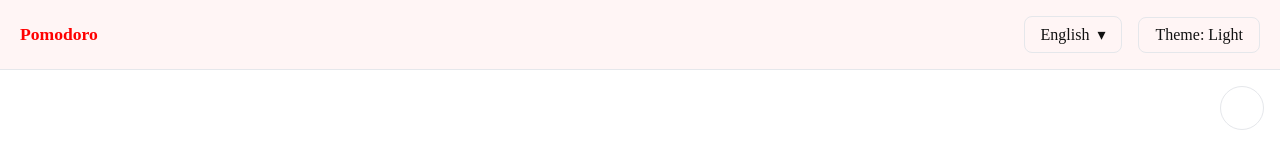
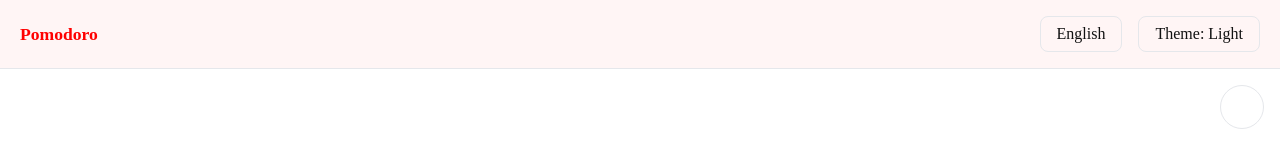
Before and after one commit to Hai-San/how-much-time-is-left, a Nuxt app: page / in a window 1280 px wide. Shown: the top 160 px of the page. Built offline with nearby package versions, Linux system fonts and the light colour scheme.

Commit message:
style: Adiciona icones checron-up e down e atualiza seta do BaseSelect

```diff
--- a/app/components/BaseSelect.vue
+++ b/app/components/BaseSelect.vue
@@ -115,11 +115,12 @@ onBeforeUnmount(() => {
       @keydown="onKeydown"
     >
       <span>{{ selectedLabel }}</span>
-      <span
-        :class="[$style.chevron, open && $style.chevronOpen]"
+
+      <BaseIcon
+        :name="open ? 'chevron-up' : 'chevron-down'"
+        :class="$style.chevron"
         aria-hidden="true"
-        >▾</span
-      >
+      />
     </button>
     <ul
       v-if="open"
@@ -164,11 +165,9 @@ onBeforeUnmount(() => {
 }
 
 .chevron {
+  color: var(--color-text);
   transition: transform var(--duration-base) var(--ease-standard);
-}
-
-.chevronOpen {
-  transform: rotate(180deg);
+  width: 14px;
 }
 
 .list {
```
Also changed, not shown: app/assets/icons/chevron-down.svg (added), app/assets/icons/chevron-up.svg (added).
